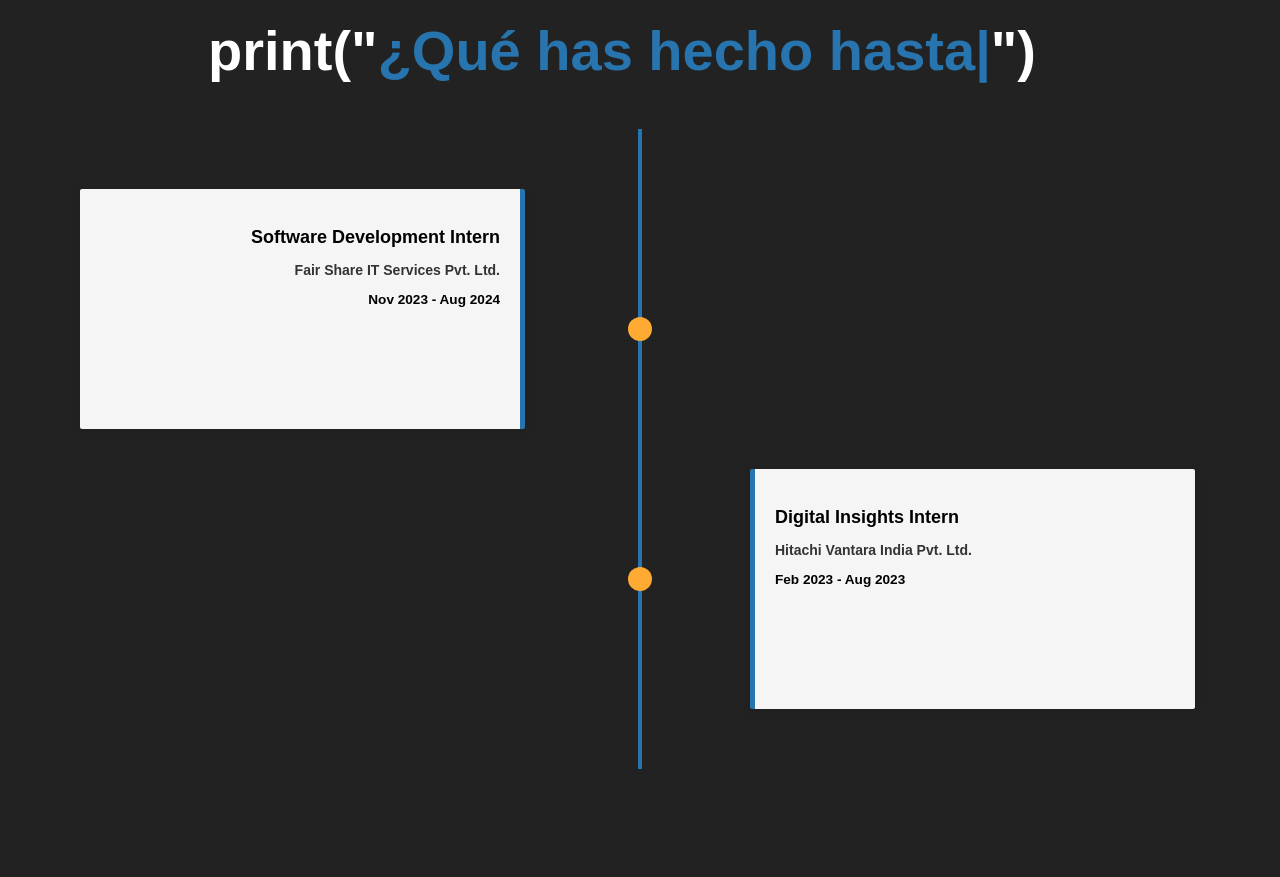
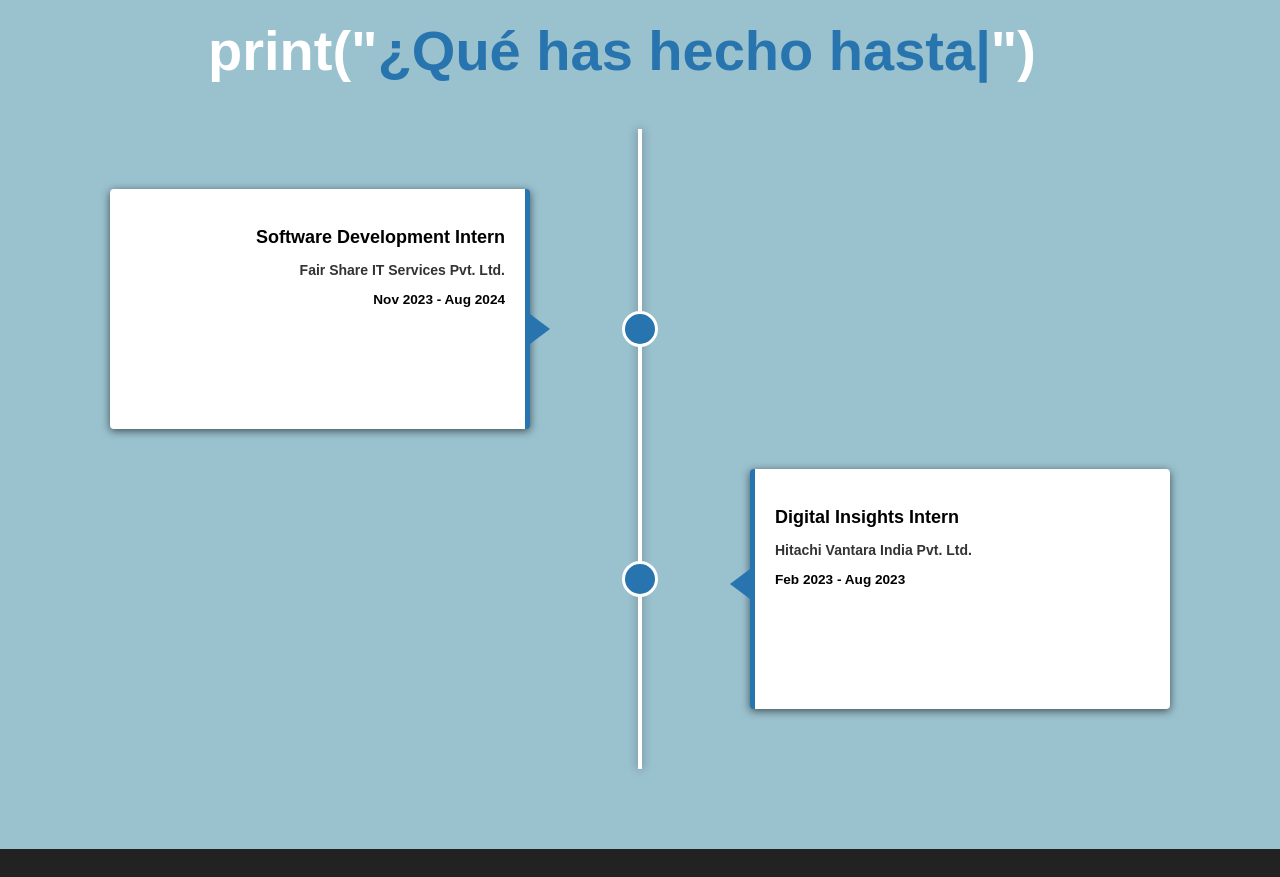
Before and after one commit to Janhavi-2001/Janhavi-2001.github.io, a React (Create React App) app: page / in a window 1280 px wide. Shown: the part 1920-2797 px from the top of the page. Built offline with nearby package versions, Linux system fonts and the light colour scheme.

Commit message:
Modify timeline design

```diff
--- a/src/App.css
+++ b/src/App.css
@@ -1,4 +1,4 @@
 .App {
   text-align: center;
-  background: linear-gradient(45deg, #222 83%, #b1d4e0 17%);
+  background: linear-gradient(45deg, #222 83%, #9ac1ce 17%);
 }
--- a/src/Components/Home/Home.css
+++ b/src/Components/Home/Home.css
@@ -48,6 +48,7 @@ span {
     margin-top: 1rem;
     font-family: 'Arial', sans-serif;
     font-weight: bold;
+    border-radius: 2px;
 }
 
 .resume-button:hover {
@@ -67,6 +68,7 @@ span {
     margin-top: 1rem;
     font-family: 'Arial', sans-serif;
     font-weight: bold;
+    border-radius: 2px;
 }
 
 .contact-button:hover {
--- a/src/Components/Timeline/Timeline.css
+++ b/src/Components/Timeline/Timeline.css
@@ -3,6 +3,7 @@
   text-align: center;
   padding: 80px 20px;
   position: relative;
+  background:#9ac1ce;
 }
 
 .timeline {
@@ -10,6 +11,8 @@
   max-width: 1000px;
   margin: auto;
   padding: 40px 0;
+  display: flex;
+  flex-direction: column;
 }
 
 .timeline-heading {
@@ -23,12 +26,16 @@
 .timeline-line {
   position: absolute;
   width: 4px;
-  background-color: #2774ae;
+  background-color: #fff;
   top: 0;
   bottom: 0;
   left: 50%;
   transform: translateX(-50%);
   z-index: 0;
+  transition: left 0.3s ease;
+  box-shadow: 0 0 10px rgba(0, 0, 0, 0.4);
+  backdrop-filter: blur(10px);
+  max-height: 100%;
 }
 
 
@@ -37,10 +44,11 @@
   width: 50%;
   padding: 20px 40px;
   box-sizing: border-box;
+  display: flex;
 }
 
 .timeline-card-container.left {
-  right: 10%;
+  right: 7%;
   text-align: right;
 }
 
@@ -50,12 +58,12 @@
 }
 
 .timeline-card {
-  background: #f5f5f5;
+  background: #fff;
   display: inline-block;
   padding: 20px;
-  border-left: 5px solid #2774ae;
-  border-radius: 2px;
-  box-shadow: 0 2px 8px rgba(0, 0, 0, 0.1);
+  border-left: 5px solid #fff;
+  border-radius: 4px;
+  box-shadow: 0 2px 8px rgba(0, 0, 0, 0.6);
   position: relative;
   width: 100%;
   max-width: 400px;
@@ -68,6 +76,37 @@
   border-right: 5px solid #2774ae;
 }
 
+.timeline-card-container.left .timeline-card::after {
+  content: '';
+  position: absolute;
+  top: 125px;
+  right: -25px;
+  width: 0;
+  height: 0;
+  border-top: 15px solid transparent;
+  border-bottom: 15px solid transparent;
+  border-left: 20px solid #2774ae;
+  z-index: 0;
+}
+
+.timeline-card-container.right .timeline-card {
+  border-left: none;
+  border-left: 5px solid #2774ae;
+}
+
+.timeline-card-container.right .timeline-card::after {
+  content: '';
+  position: absolute;
+  top: 100px;
+  left: -25px;
+  width: 0;
+  height: 0;
+  border-top: 15px solid transparent;
+  border-bottom: 15px solid transparent;
+  border-right: 20px solid #2774ae;
+  z-index: 0;
+}
+
 .timeline-card:hover {
   transform: scale(1.02);
   transition: transform 0.3s ease;
@@ -77,11 +116,12 @@
   position: absolute;
   left: 50%;
   transform: translate(-50%, -50%);
-  width: 24px;
-  height: 24px;
-  background-color: #ffaa33;
+  width: 30px;
+  height: 30px;
+  background-color: #2774ae;
   border-radius: 50%;
   z-index: 2;
+  border: 3.5px solid #fff;
 }
 
 .card-title {
@@ -120,8 +160,12 @@
     transition: transform 0.3s ease;
   }
 
+  .timeline-card::after {
+    display: none;
+  }
+
   .timeline-node {
-    left: 10px;
+    left: 4px;
     transform: translateY(-50%);
   }
 
@@ -134,6 +178,6 @@
     font-size: 1.5rem;
     margin-left: 0;
     padding-bottom: 10px;
-    text-align: left;;
+    text-align: left;
   }
 }
```
